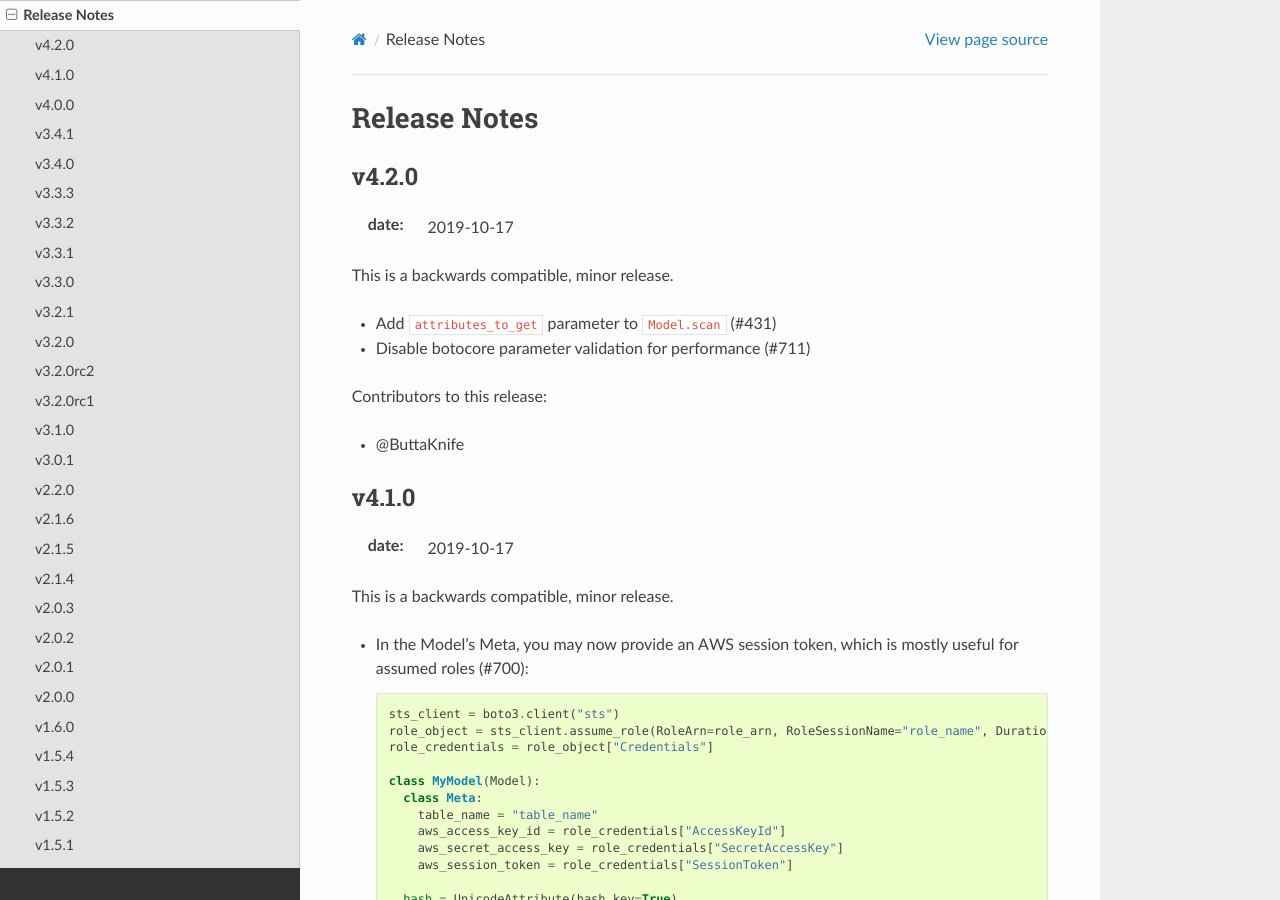
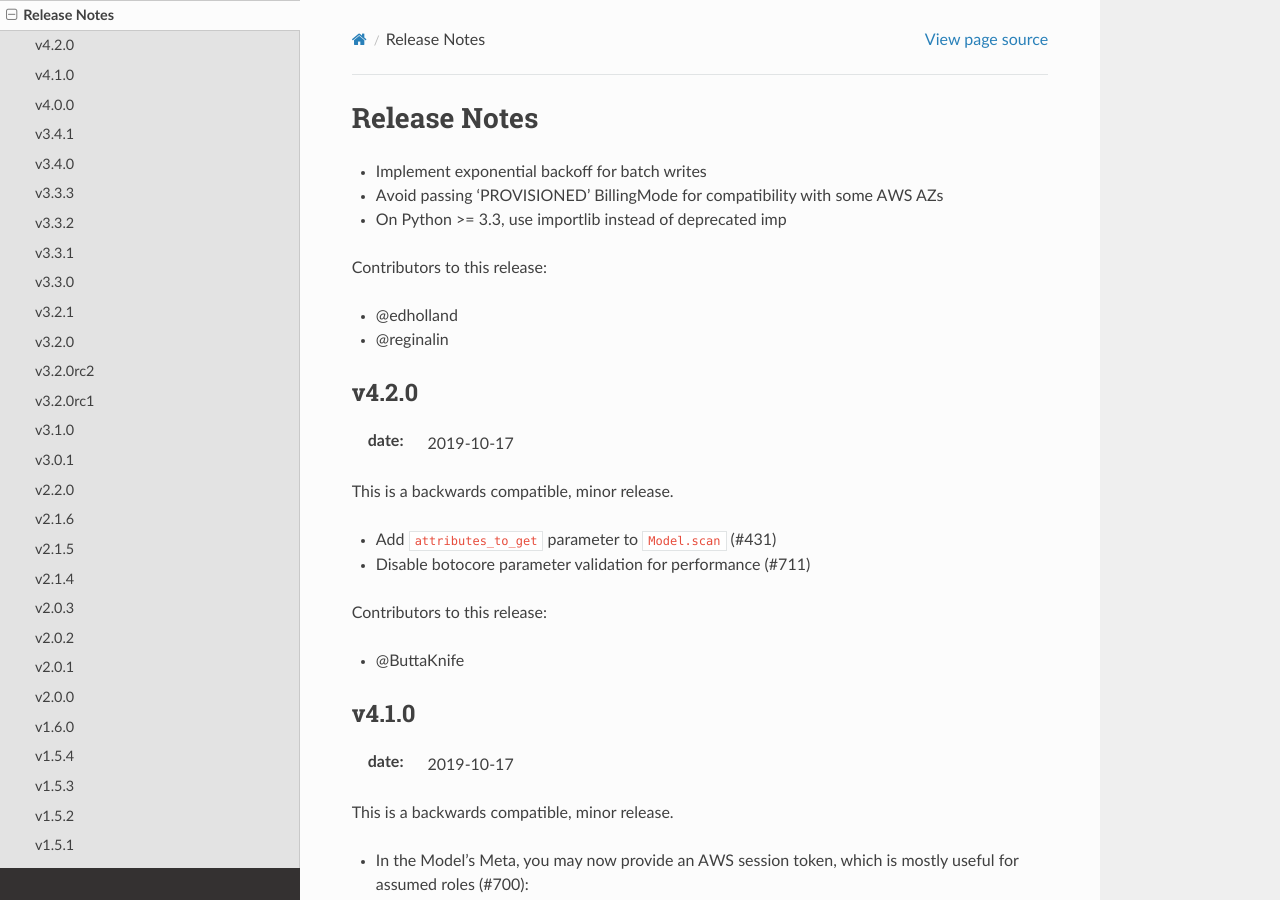
Before and after one commit to pynamodb/PynamoDB, a Sphinx documentation site: the page built from docs/release_notes.rst, in a window 1280 px wide and 900 px high. Built offline with Sphinx 7.4.7 and the Read the Docs theme 2.0.0, drawn with Linux system fonts in a browser that asks for light colours.

Commit message:
Update release_notes.rst

```diff
--- a/docs/release_notes.rst
+++ b/docs/release_notes.rst
@@ -1,5 +1,14 @@
 Release Notes
 =============
+
+* Implement exponential backoff for batch writes
+* Avoid passing 'PROVISIONED' BillingMode for compatibility with some AWS AZs
+* On Python >= 3.3, use importlib instead of deprecated imp
+
+Contributors to this release:
+
+* @edholland
+* @reginalin
 
 v4.2.0
 ------
```
